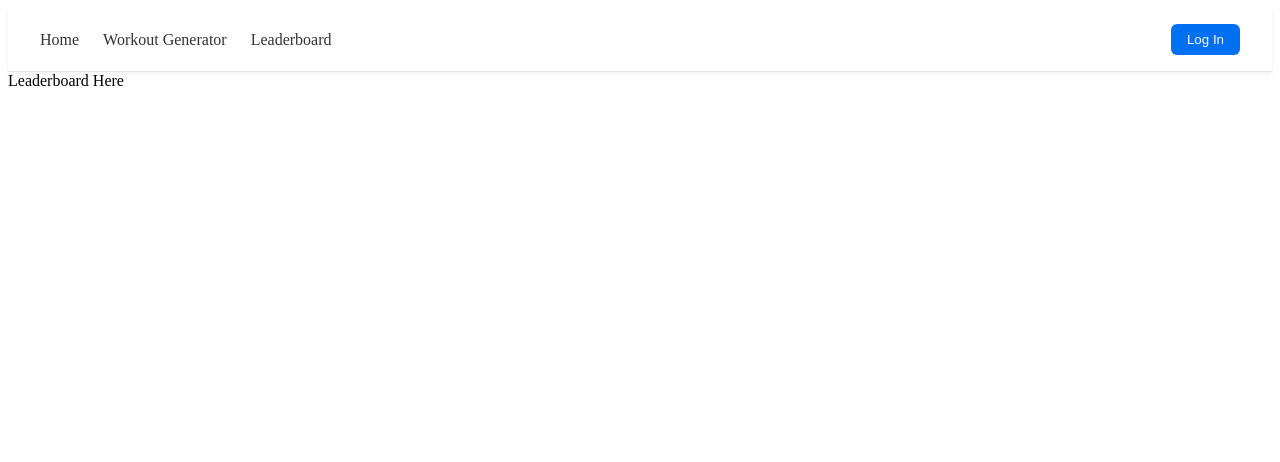
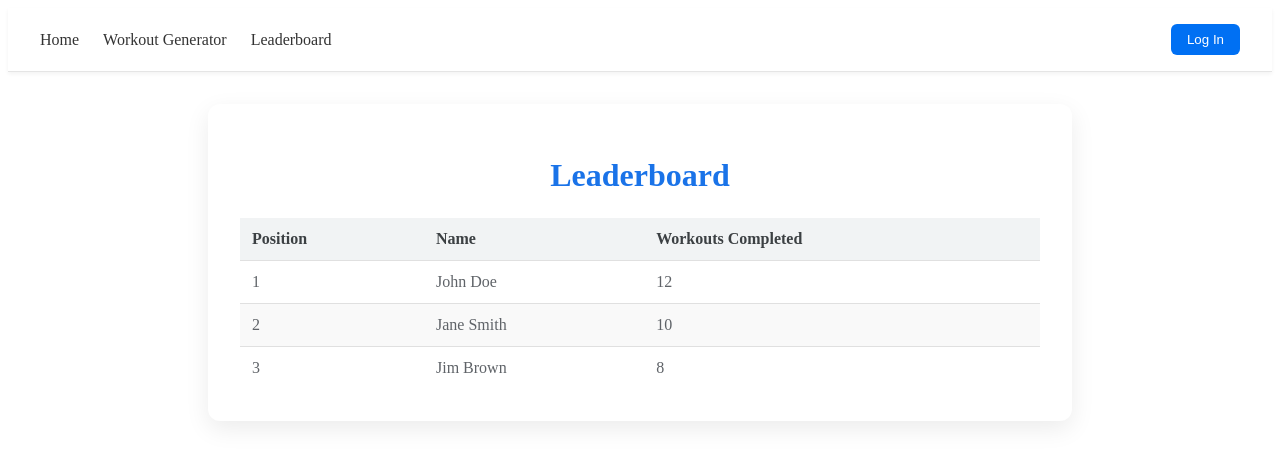
Before and after one commit to Aaru5h/FitLeague, a Next.js app: page /leaderboard in a window 1280 px wide. Shown: the top 462 px of the page. Built offline with nearby package versions, Linux system fonts and the light colour scheme.

Commit message:
added Leaderboaard UI

```diff
--- a/src/app/leaderboard/page.js
+++ b/src/app/leaderboard/page.js
@@ -1,8 +1,59 @@
-import React from 'react'
+'use client'
+import React, { useEffect, useState } from 'react'
+import './styles.css'
 
 const Leaderboard = () => {
+
+  const [leaderboardData, setLeaderBoardData] = useState([])
+  const [load,setLoad] = useState(true)
+
+  useEffect(()=>{
+    const fetchUserLeaderboard = ()=>{
+
+      setTimeout(()=>{
+        setLoad(true)
+        setLeaderBoardData([
+          { name: 'John Doe', workouts: 12 },
+          { name: 'Jane Smith', workouts: 10 },
+          { name: 'Jim Brown', workouts: 8 },
+        ]);
+        setLoad(false)
+      },1000)
+    }
+
+    fetchUserLeaderboard()
+  },[])
+
   return (
-    <div>Leaderboard Here</div>
+    <div className="leaderboard-container">
+      <h1 className="leaderboard-title">Leaderboard</h1>
+
+      {
+        load ? <p className="loading-message">Loading...</p>
+        :
+        (
+          <table className="leaderboard-table">
+            <thead>
+              <tr>
+                <th>Position</th>
+                <th>Name</th>
+                <th>Workouts Completed</th>
+              </tr>
+            </thead>
+
+            <tbody>
+              {leaderboardData.map((user, index) => (
+                <tr key={index}>
+                  <td>{index + 1}</td>
+                  <td>{user.name}</td>
+                  <td>{user.workouts}</td>
+                </tr>
+              ))}
+            </tbody>
+          </table>
+        )
+      }
+    </div>
   )
 }
 
--- /dev/null
+++ b/src/app/leaderboard/styles.css
@@ -0,0 +1,51 @@
+.leaderboard-container {
+    max-width: 800px;
+    margin: 2rem auto;
+    padding: 2rem;
+    background-color: #FFFFFF;
+    border-radius: 12px;
+    box-shadow: 0 8px 24px rgba(0, 0, 0, 0.08);
+  }
+
+  .leaderboard-title {
+    text-align: center;
+    font-size: 2rem;
+    font-weight: 600;
+    color: #1A73E8;
+    margin-bottom: 1.5rem;
+  }
+
+  .loading-message {
+    text-align: center;
+    font-size: 1.25rem;
+    color: #5F6368;
+  }
+
+  .leaderboard-table {
+    width: 100%;
+    border-collapse: collapse;
+    margin-top: 1rem;
+  }
+
+  .leaderboard-table th {
+    background-color: #F1F3F4;
+    font-weight: 600;
+    text-align: left;
+    padding: 0.75rem;
+    color: #3C4043;
+  }
+
+  .leaderboard-table td {
+    padding: 0.75rem;
+    border-top: 1px solid #E0E0E0;
+    text-align: left;
+    color: #5F6368;
+  }
+
+  .leaderboard-table tr:hover {
+    background-color: #E8F0FE;
+  }
+
+  .leaderboard-table tr:nth-child(even) {
+    background-color: #F9F9F9;
+  }
```
Also changed, not shown: src/app/api/strava/route.js (added).
